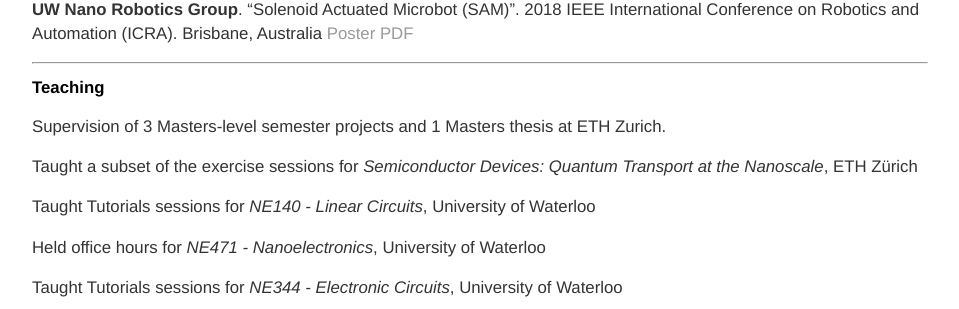
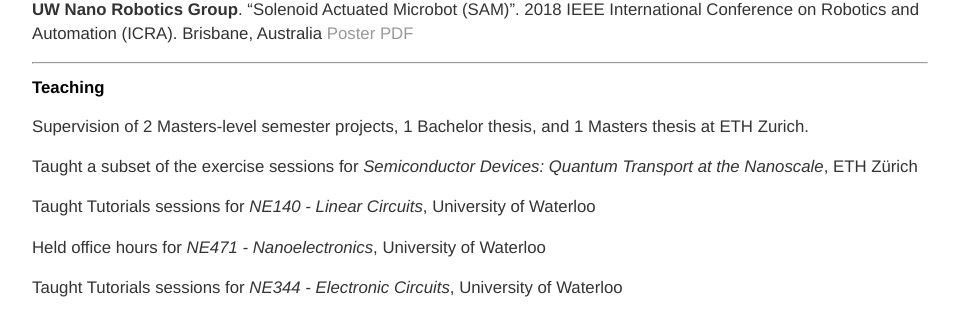
Before and after one commit to manasakani/manaskani.github.io, a Jekyll site: the page built from cv/index.md, in a window 1280 px wide. Shown: the part 1302-1611 px from the top of the page, without its empty margins (160-1119 px from the left). Built offline with Jekyll 4.4.1, drawn with Linux system fonts in a browser that asks for light colours.

Commit message:
Update index.md

```diff
--- a/cv/index.md
+++ b/cv/index.md
@@ -64,7 +64,7 @@
 
 ## Teaching
 
-Supervision of 3 Masters-level semester projects and 1 Masters thesis at ETH Zurich.
+Supervision of 2 Masters-level semester projects, 1 Bachelor thesis, and 1 Masters thesis at ETH Zurich.
 
 Taught a subset of the exercise sessions for *Semiconductor Devices: Quantum Transport at the Nanoscale*, ETH Zürich
 
```
